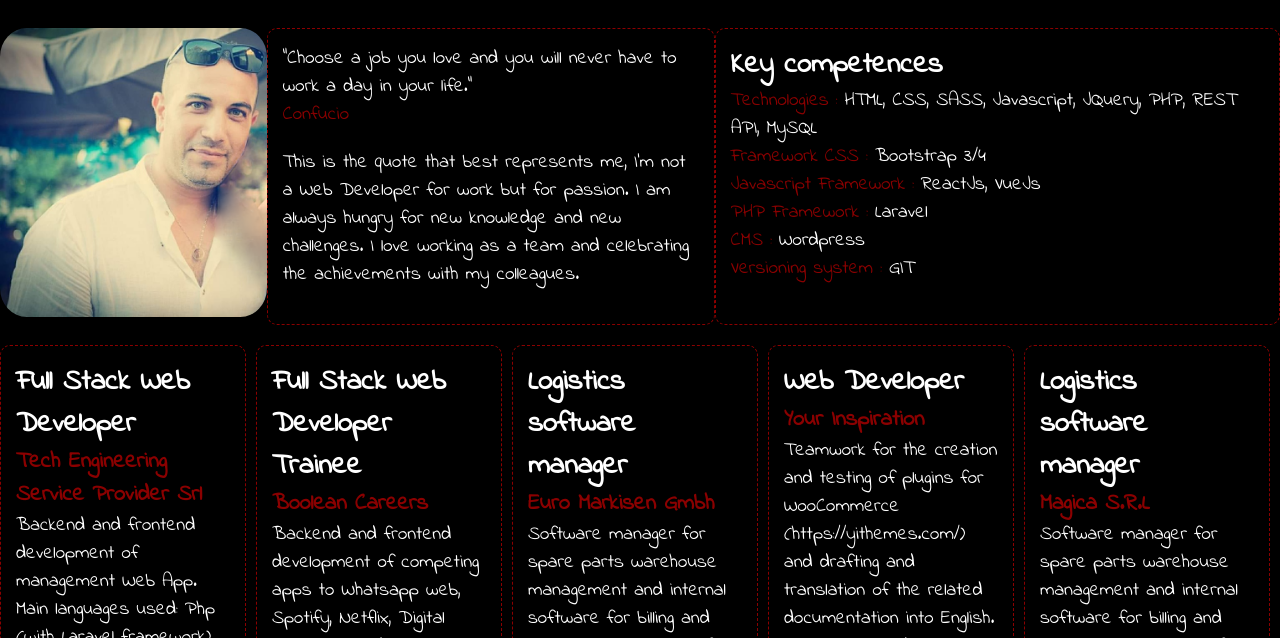
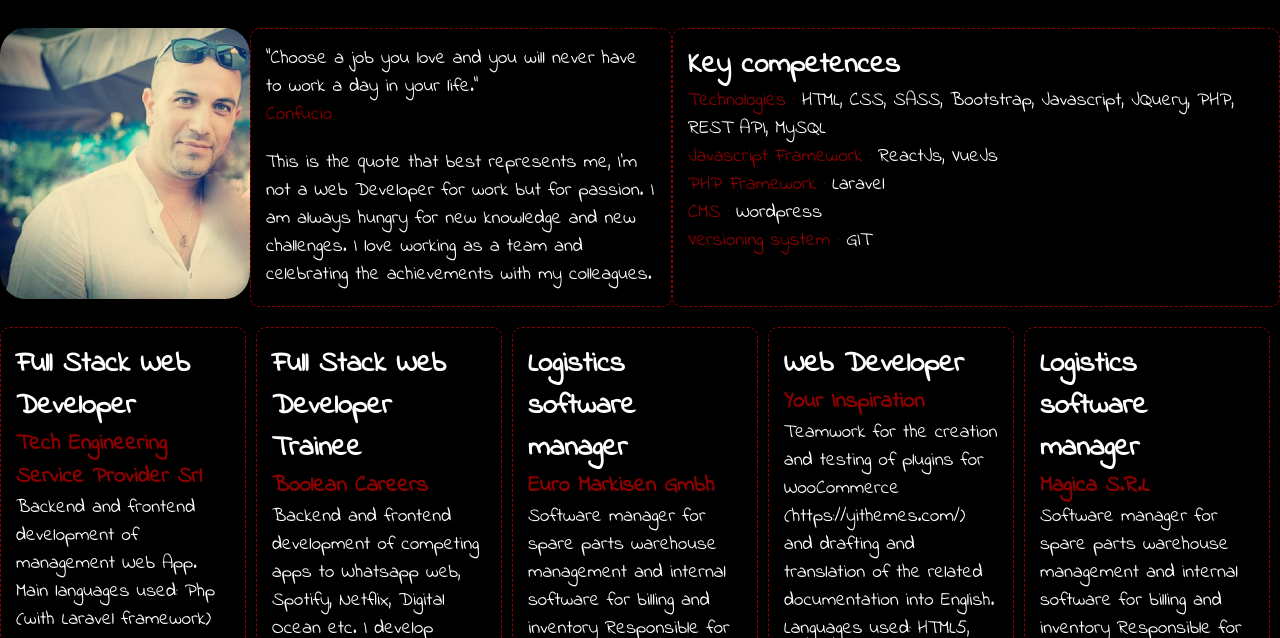
Before and after one commit to corradoct/portfolio, a website: page about.html in a window 1280 px wide. Shown: the part 162-800 px from the top of the page. Drawn offline with nearby package versions, Linux system fonts and the light colour scheme.

Commit message:
Update about.html

```diff
--- a/about.html
+++ b/about.html
@@ -73,8 +73,7 @@
         <div class="col tech">
           <h2>Key competences</h2>
           <ul>
-            <li> <span> Technologies : </span> HTML, CSS, SASS, Javascript, JQuery, PHP, REST API, MySQL</li>
-            <li> <span> Framework CSS : </span> Bootstrap 3/4</li>
+            <li> <span> Technologies : </span> HTML, CSS, SASS, Bootstrap, Javascript, JQuery, PHP, REST API, MySQL</li>
             <li> <span> Javascript Framework : </span> ReactJs, VueJs</li>
             <li> <span> PHP Framework : </span> Laravel</li>
             <li> <span> CMS : </span> Wordpress</li>
```
